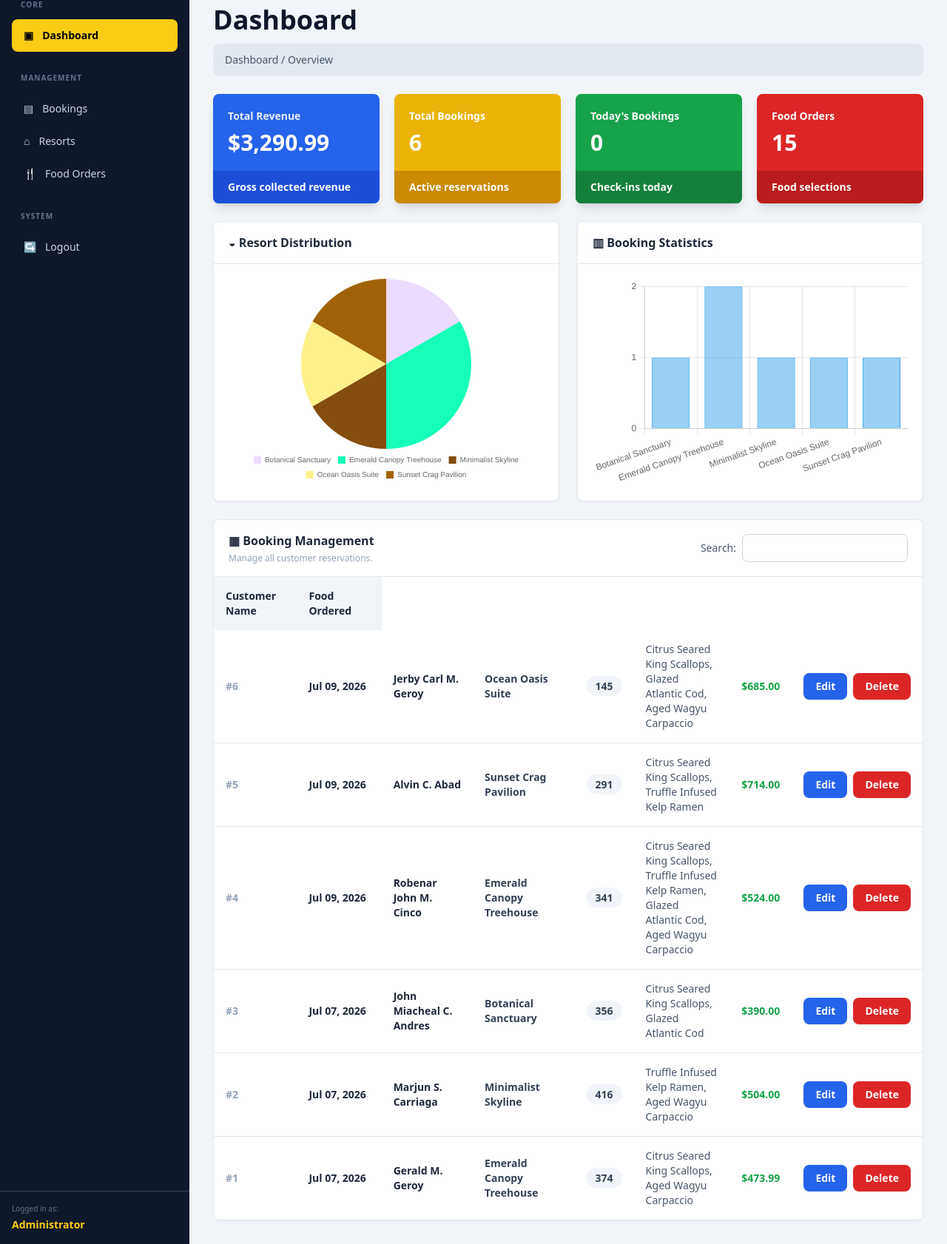
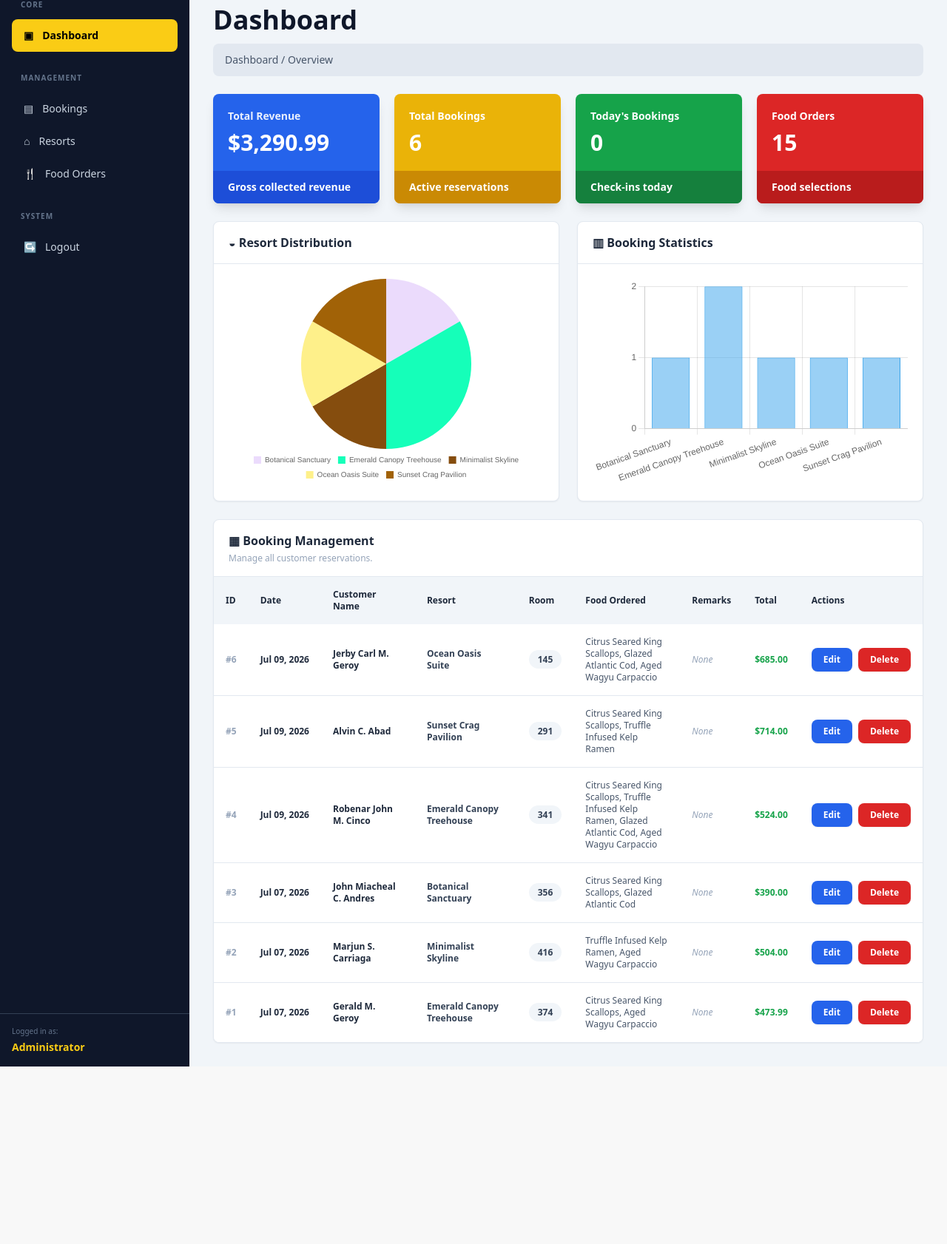
Before and after one commit to ralyhergeraldgeroy-netizen/KSGMS, a PHP site: page / in a window 1280 px wide. Shown: the part 186-1868 px from the top of the page at 74% size. After the commit the page ends 1628 px from the top, so only its background shows below. Run offline with PHP 8.4, Linux system fonts and the light colour scheme; a user stored in the database is signed in; data comes from the database, SQL or seed files in the repository; some libraries are stand-ins or nearby versions.

Commit message:
Update admin_view.php

```diff
--- a/HONOR/views/partials/admin_view.php
+++ b/HONOR/views/partials/admin_view.php
@@ -1,4 +1,4 @@
-    <?php
+<?php
     /**
      * KSGM Professional Admin Dashboard
      */
@@ -141,21 +141,30 @@
 
 
                 <!-- SEARCH -->
-                <div class="hidden sm:flex items-center">
+                <div class="relative flex items-center">
 
                     <input
                         type="text"
                         id="topSearch"
-                        onkeyup="searchBookings()"
+                        onkeyup="searchBookings(event)"
+                        oninput="showSearchSuggestions()"
+                        autocomplete="off"
                         placeholder="Search bookings..."
-                        class="w-52 lg:w-72 px-4 py-2.5 rounded-l-lg bg-white text-slate-800 text-sm outline-none"
+                        class="w-40 sm:w-52 lg:w-72 px-4 py-2.5 rounded-l-lg bg-white text-slate-800 text-sm outline-none"
                     >
 
                     <button
                         type="button"
+                        onclick="searchBookings()"
                         class="bg-yellow-400 text-black px-4 py-2.5 rounded-r-lg font-bold">
                         🔎
                     </button>
+
+                    <!-- SEARCH SUGGESTIONS DROPDOWN -->
+                    <div
+                        id="searchSuggestions"
+                        class="hidden absolute top-full left-0 mt-1 w-full max-h-72 overflow-y-auto bg-white text-slate-800 rounded-lg shadow-xl border border-slate-200 z-[60]"
+                    ></div>
 
                 </div>
 
@@ -327,7 +336,7 @@
                     class="bg-white rounded-lg border border-slate-200 shadow-sm overflow-hidden">
 
                     <!-- TABLE HEADER -->
-                    <div class="px-5 py-4 border-b border-slate-200 flex flex-col lg:flex-row lg:items-center lg:justify-between gap-4">
+                    <div class="px-5 py-4 border-b border-slate-200">
 
                         <div>
 
@@ -341,23 +350,6 @@
 
                         </div>
 
-
-                        <!-- TABLE SEARCH -->
-                        <div class="flex items-center">
-
-                            <span class="text-sm text-slate-600 mr-2">
-                                Search:
-                            </span>
-
-                            <input
-                                type="text"
-                                id="tableSearch"
-                                onkeyup="searchBookings()"
-                                class="border border-slate-300 rounded-lg px-3 py-2 text-sm w-56 outline-none focus:border-blue-500"
-                            >
-
-                        </div>
-
                     </div>
 
 
@@ -365,18 +357,44 @@
                     <div class="overflow-x-auto">
                     <table id="bookingsTable" class="w-full text-left border-collapse text-xs bg-white">
 
-                        <table class="w-full text-left text-sm">
-
                             <thead class="bg-slate-100">
 
 <tr>
+
+    <th class="p-4">
+        ID
+    </th>
+
+    <th class="p-4">
+        Date
+    </th>
 
     <th class="p-4">
         Customer Name
     </th>
 
     <th class="p-4">
+        Resort
+    </th>
+
+    <th class="p-4">
+        Room
+    </th>
+
+    <th class="p-4">
         Food Ordered
+    </th>
+
+    <th class="p-4">
+        Remarks
+    </th>
+
+    <th class="p-4">
+        Total
+    </th>
+
+    <th class="p-4">
+        Actions
     </th>
 
 </tr>
@@ -391,7 +409,7 @@
                                 <tr>
 
                                     <td
-                                        colspan="8"
+                                        colspan="9"
                                         class="p-10 text-center text-slate-400"
                                     >
                                         No bookings found.
@@ -405,12 +423,14 @@
 
                         <tr
                                         class="booking-row hover:bg-slate-50 transition"
+                                        data-id="<?= $row['id'] ?>"
                                         data-search="<?= htmlspecialchars(
                                         strtolower(
                                         $row['customer_name'] . ' ' .
                                         $row['resort_name'] . ' ' .
                                         $row['room_number'] . ' ' .
-                                        ($row['food_items'] ?? '')
+                                        ($row['food_items'] ?? '') . ' ' .
+                                        ($row['remarks'] ?? '')
                                                 )
                                                 ) ?>"
     >
@@ -481,6 +501,29 @@
                                                     class="text-slate-600"
                                                 >
                                                     <?= htmlspecialchars($row['food_items']) ?>
+                                                </span>
+
+                                            <?php else: ?>
+
+                                                <span class="text-slate-400 italic">
+                                                    None
+                                                </span>
+
+                                            <?php endif; ?>
+
+                                        </td>
+
+
+                                        <!-- REMARKS -->
+                                        <td class="p-4 max-w-[200px]">
+
+                                            <?php if (!empty($row['remarks'])): ?>
+
+                                                <span
+                                                    title="<?= htmlspecialchars($row['remarks']) ?>"
+                                                    class="text-slate-600"
+                                                >
+                                                    <?= htmlspecialchars($row['remarks']) ?>
                                                 </span>
 
                                             <?php else: ?>
@@ -668,25 +711,119 @@ class="hidden fixed inset-0 bg-black bg-opacity-50 flex items-center justify-cen
     BOOKING SEARCH
     ========================================== */
 
-    function searchBookings() {
+    const bookingsData = <?= json_encode(array_map(function ($row) {
+        return [
+            'id' => $row['id'],
+            'customer_name' => $row['customer_name'],
+            'resort_name' => $row['resort_name'],
+            'room_number' => $row['room_number'],
+            'total_price' => $row['total_price'],
+        ];
+    }, $bookings)) ?>;
 
-        const tableSearch =
-            document.getElementById('tableSearch');
+    function showSearchSuggestions() {
+
+        const topSearch = document.getElementById('topSearch');
+        const dropdown = document.getElementById('searchSuggestions');
+
+        if (!topSearch || !dropdown) return;
+
+        const query = topSearch.value.toLowerCase().trim();
+
+        if (!query) {
+            dropdown.classList.add('hidden');
+            dropdown.innerHTML = '';
+            return;
+        }
+
+        const matches = bookingsData.filter(function (b) {
+            return (
+                String(b.customer_name).toLowerCase().includes(query) ||
+                String(b.resort_name).toLowerCase().includes(query) ||
+                String(b.room_number).toLowerCase().includes(query)
+            );
+        }).slice(0, 8);
+
+        if (matches.length === 0) {
+            dropdown.innerHTML =
+                '<div class="p-3 text-sm text-slate-400">No matching bookings.</div>';
+            dropdown.classList.remove('hidden');
+            return;
+        }
+
+        dropdown.innerHTML = matches.map(function (b) {
+            return (
+                '<div class="p-3 border-b last:border-b-0 border-slate-100 hover:bg-slate-50 cursor-pointer" ' +
+                'onclick="selectSearchResult(' + b.id + ')">' +
+                    '<div class="font-bold text-sm">' + escapeHtml(b.customer_name) + '</div>' +
+                    '<div class="text-xs text-slate-500">' +
+                        escapeHtml(b.resort_name) + ' &middot; Room ' + escapeHtml(String(b.room_number)) +
+                    '</div>' +
+                '</div>'
+            );
+        }).join('');
+
+        dropdown.classList.remove('hidden');
+    }
+
+    function escapeHtml(str) {
+        const div = document.createElement('div');
+        div.textContent = str;
+        return div.innerHTML;
+    }
+
+    function selectSearchResult(bookingId) {
+
+        const topSearch = document.getElementById('topSearch');
+        const dropdown = document.getElementById('searchSuggestions');
+        const match = bookingsData.find(function (b) { return b.id == bookingId; });
+
+        if (match && topSearch) {
+            topSearch.value = match.customer_name;
+        }
+
+        if (dropdown) {
+            dropdown.classList.add('hidden');
+            dropdown.innerHTML = '';
+        }
+
+        searchBookings();
+
+        const targetRow = document.querySelector('.booking-row[data-id="' + bookingId + '"]');
+
+        if (targetRow) {
+            targetRow.scrollIntoView({ behavior: 'smooth', block: 'center' });
+            targetRow.classList.add('ring-2', 'ring-yellow-400');
+            setTimeout(function () {
+                targetRow.classList.remove('ring-2', 'ring-yellow-400');
+            }, 2000);
+        }
+    }
+
+    document.addEventListener('click', function (e) {
+        const dropdown = document.getElementById('searchSuggestions');
+        const topSearch = document.getElementById('topSearch');
+        if (!dropdown || !topSearch) return;
+        if (e.target !== topSearch && !dropdown.contains(e.target)) {
+            dropdown.classList.add('hidden');
+        }
+    });
+
+    function searchBookings(event) {
+
+        if (event && event.key === 'Enter') {
+            event.preventDefault();
+        }
 
         const topSearch =
             document.getElementById('topSearch');
 
-        let searchValue = '';
-
-        if (tableSearch && tableSearch.value) {
-            searchValue = tableSearch.value.toLowerCase().trim();
-        }
-        else if (topSearch && topSearch.value) {
-            searchValue = topSearch.value.toLowerCase().trim();
-        }
+        const searchValue = topSearch ? topSearch.value.toLowerCase().trim() : '';
 
         const rows =
             document.querySelectorAll('.booking-row');
+
+        let visibleCount = 0;
 
         rows.forEach(function(row) {
 
@@ -695,11 +832,31 @@ class="hidden fixed inset-0 bg-black bg-opacity-50 flex items-center justify-cen
 
             if (searchableText.includes(searchValue)) {
                 row.style.display = '';
+                visibleCount++;
             } else {
                 row.style.display = 'none';
             }
 
         });
+
+        const tbody = document.getElementById('bookingTableBody');
+        let noResultsRow = document.getElementById('noResultsRow');
+
+        if (visibleCount === 0 && rows.length > 0) {
+
+            if (!noResultsRow && tbody) {
+                noResultsRow = document.createElement('tr');
+                noResultsRow.id = 'noResultsRow';
+                noResultsRow.innerHTML =
+                    '<td colspan="9" class="p-10 text-center text-slate-400">No matching bookings found.</td>';
+                tbody.appendChild(noResultsRow);
+            } else if (noResultsRow) {
+                noResultsRow.style.display = '';
+            }
+
+        } else if (noResultsRow) {
+            noResultsRow.style.display = 'none';
+        }
 
     }
 
```
